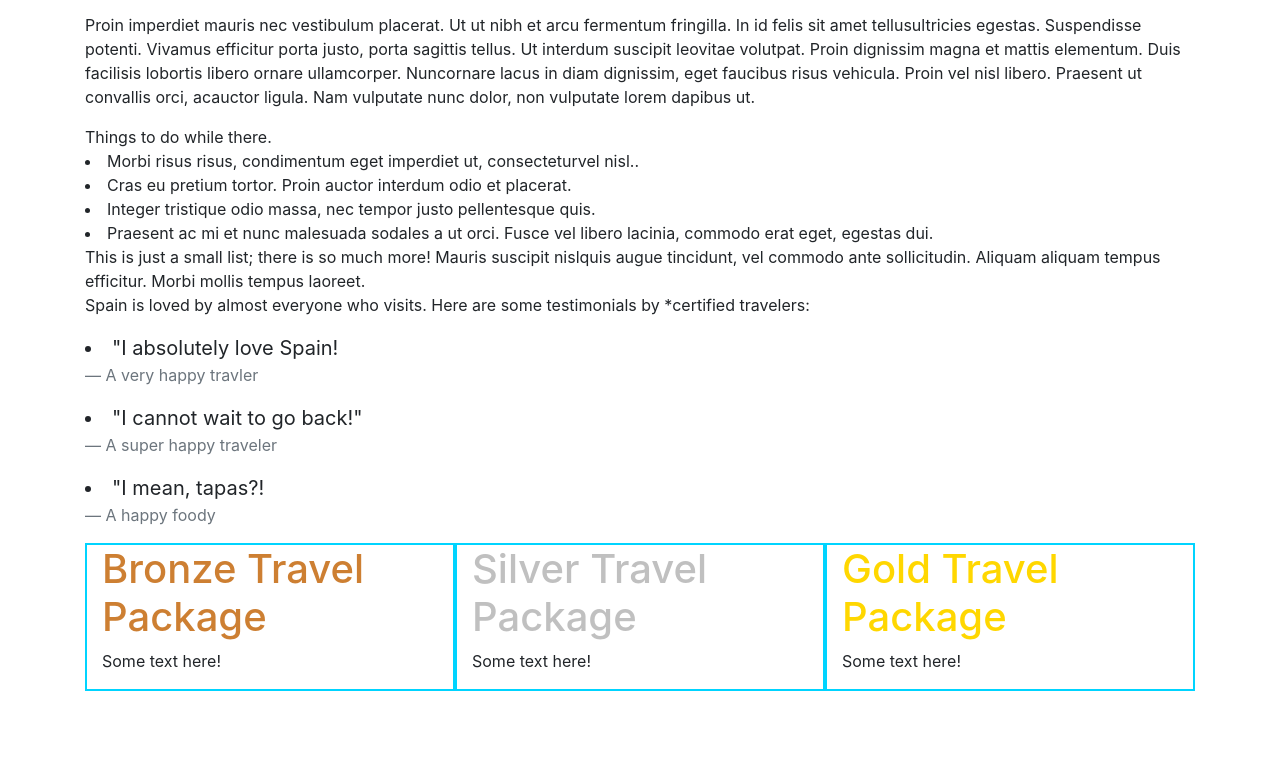
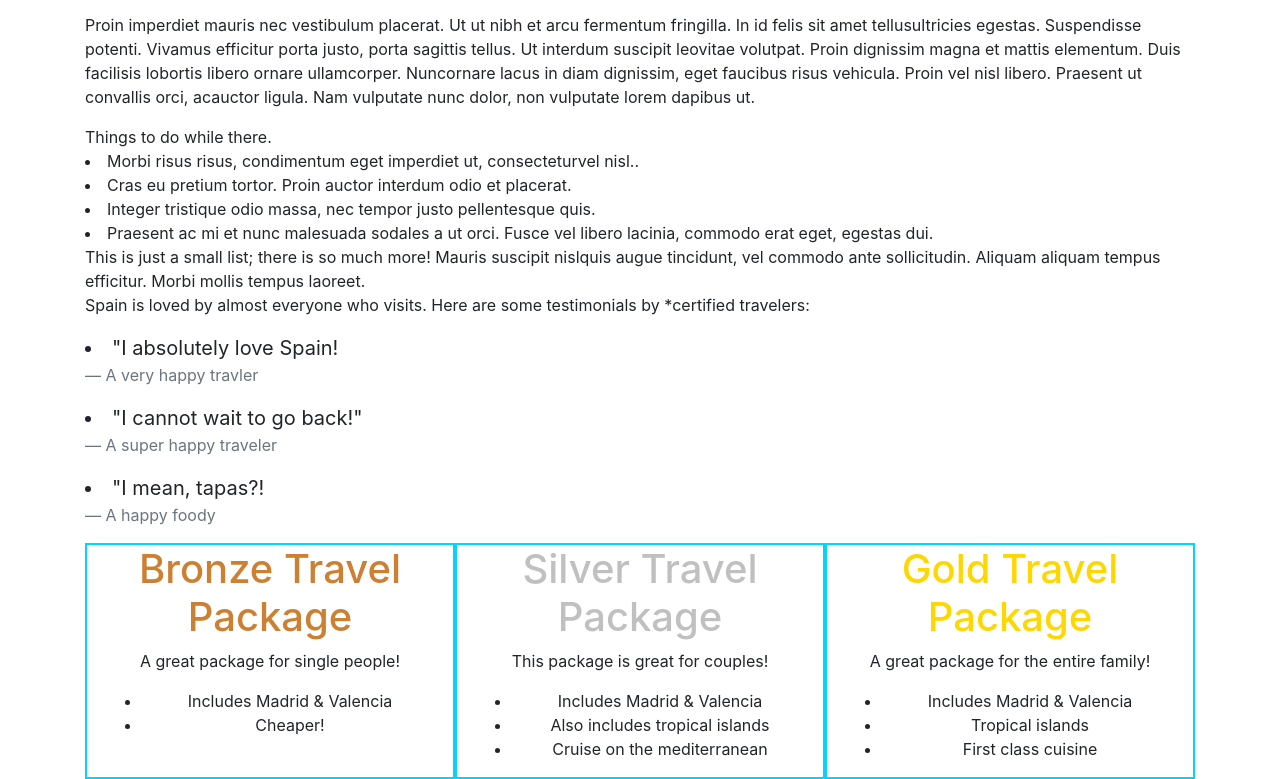
Before and after one commit to EricStratton/vacation-destination, a plain HTML site: page index.html in a window 1280 px wide. Shown: the part 539-1318 px from the top of the page. Before the commit the page ends 1230 px from the top, so only its background shows below. Drawn offline with Linux system fonts and the light colour scheme.

Commit message:
Finish the bronze, silver and gold package offers
Co-authored-by: Nathan Schrader <natecschrader@gmail.com>
Co-authored-by: Eric Stratton <strattonericj@gmail.com>

```diff
--- a/css/styles.css
+++ b/css/styles.css
@@ -4,12 +4,21 @@
 
 .bronze-title {
 	color: #cd7f32;
+	text-align: center;
 }
 
 .silver-title {
 	color: #c0c0c0;
+	text-align: center;
 }
 
 .gold-title {
 	color: #ffd700;
+	text-align: center;
 }
+
+/* Selects all of the p's within the class package */
+.package p,
+.package ul {
+	text-align: center;
+}
--- a/index.html
+++ b/index.html
@@ -93,15 +93,29 @@
 				<div class="row">
 					<div class="col-4 bronze-package package">
 						<h1 class="bronze-title">Bronze Travel Package</h1>
-						<p>Some text here!</p>
+						<p>A great package for single people!</p>
+						<ul>
+							<li>Includes Madrid & Valencia</li>
+							<li>Cheaper!</li>
+						</ul>
 					</div>
 					<div class="col-4 silver-package package">
 						<h1 class="silver-title">Silver Travel Package</h1>
-						<p>Some text here!</p>
+						<p>This package is great for couples!</p>
+						<ul>
+							<li>Includes Madrid & Valencia</li>
+							<li>Also includes tropical islands</li>
+							<li>Cruise on the mediterranean</li>
+						</ul>
 					</div>
 					<div class="col-4 gold-package package">
 						<h1 class="gold-title">Gold Travel Package</h1>
-						<p>Some text here!</p>
+						<p>A great package for the entire family!</p>
+						<ul>
+							<li>Includes Madrid & Valencia</li>
+							<li>Tropical islands</li>
+							<li>First class cuisine</li>
+						</ul>
 					</div>
 				</div>
 			</div>
```
